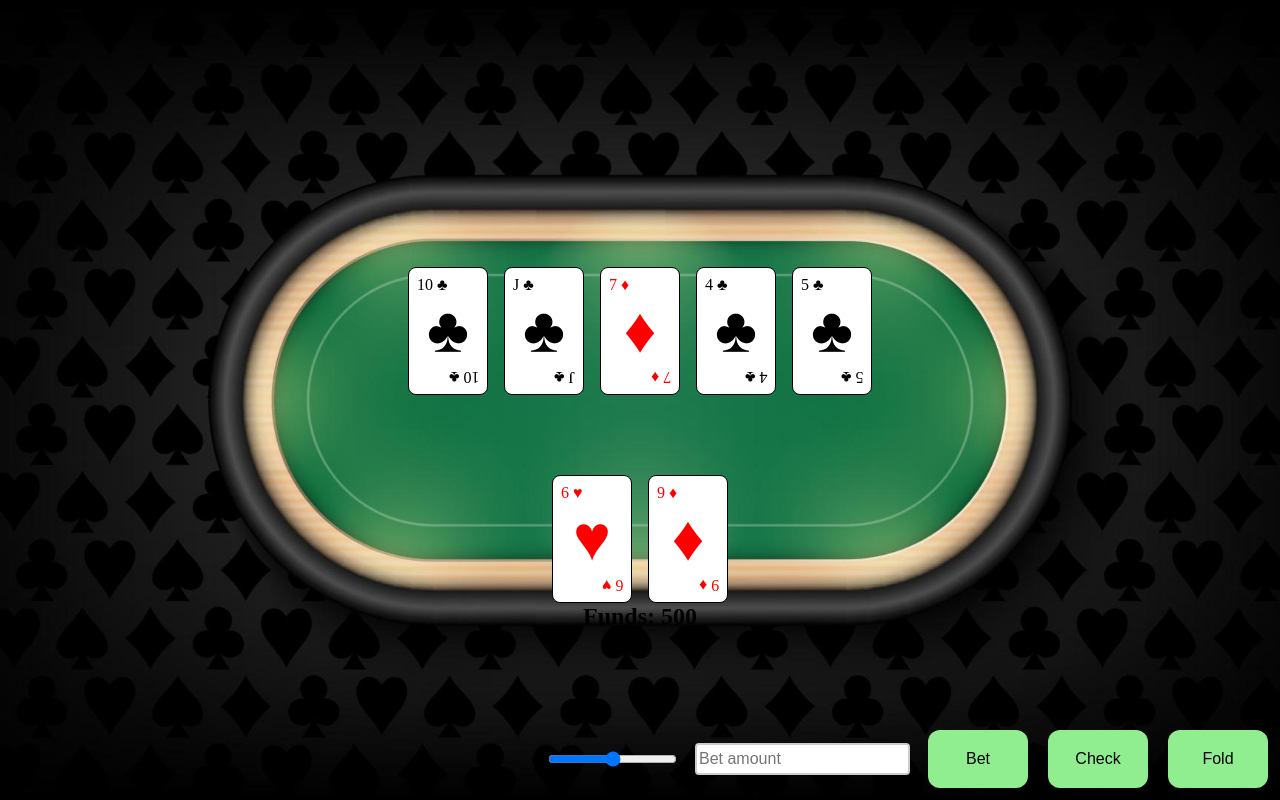
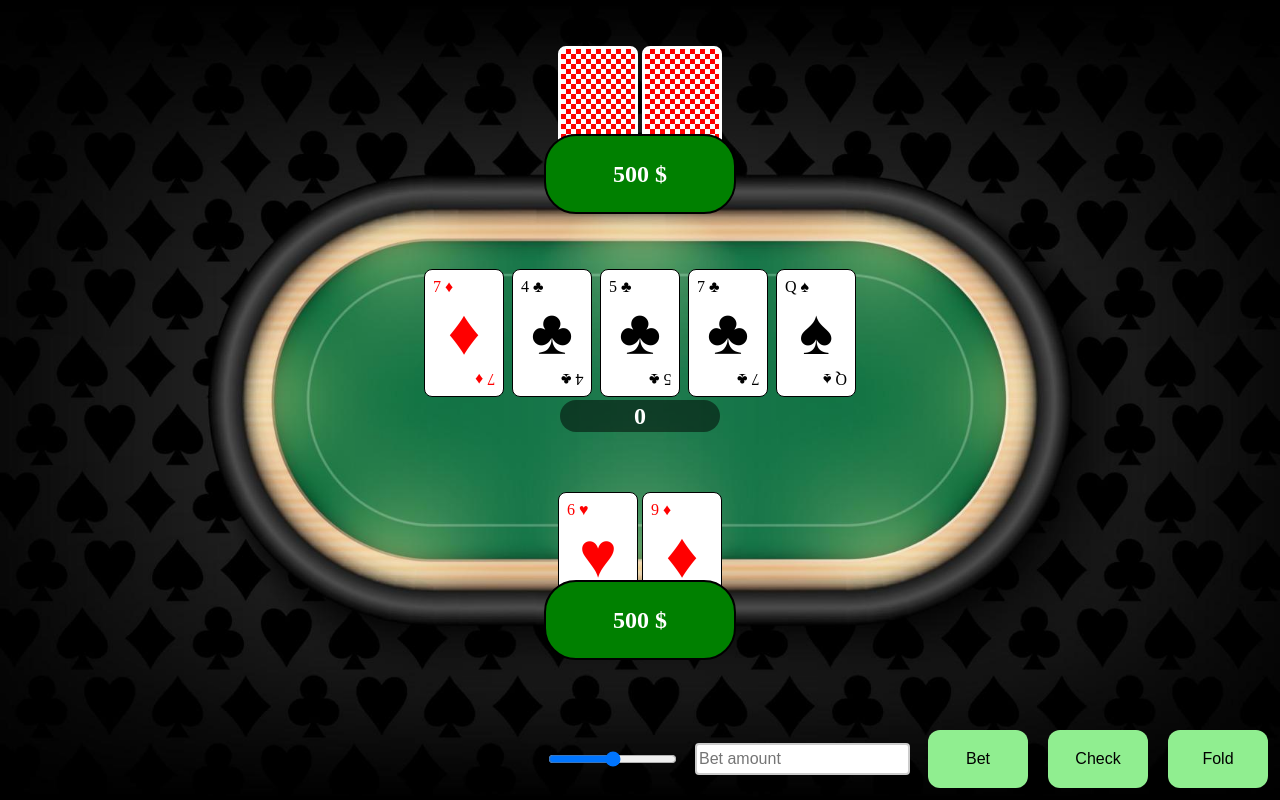
Before and after one commit to PathB/poker-project, a website with bundled scripts: page index.html in a window 1280 px wide. Built offline with nearby package versions, Linux system fonts and the light colour scheme.

Commit message:
Added opponent

```diff
--- a/css/style.css
+++ b/css/style.css
@@ -42,24 +42,27 @@ body {
 }
 
 .player-cards-container {
-  grid-column: span 2;
-  grid-row: 2;
   display: grid;
-  grid-row: 8rem;
   grid-template-rows: repeat(1, 8rem);
   grid-template-columns: repeat(2, 5rem);
-  gap: 1rem;
+  gap: 0.25rem;
   justify-content: center;
 }
-
+.opponent-cards-container{
+  display: grid;
+  grid-template-rows: repeat(1, 8rem);
+  grid-template-columns: repeat(2, 5rem);
+  gap: 0.25rem;
+  margin-top: -150px;
+  justify-content: center;
+}
 .board-cards-container {
-  grid-column: span 5;
-  grid-row: 1;
   display: grid;
   grid-template-rows: repeat(1, 8rem);
   grid-template-columns: repeat(5, 5rem);
-  gap: 1rem;
+  gap: 0.5rem;
   padding: 5rem;
+  margin: 15px;
 }
 .bet-input{
   border: 2px solid #ccc;
@@ -87,12 +90,37 @@ body {
 .bet-button:hover {
   background-color: #45a049;
 }
-.chips-display{
+.chips-display {
+  display: flex;
+  border: 2px solid black;
+  background-color: green;
+  border-radius: 2rem;
   font-size: 24px;
   font-weight: bold;
-
+  color: white;
+  margin: -40px;
+  height: 5rem;
+  width: 12rem;
+  text-align: center;
+  z-index: 10;
+  justify-content: center;
+  align-items: center;
 }
-
+.pot-display{
+  display: flex;
+  position: absolute;
+  background-color: rgba(0, 0, 0, 0.5);
+  border-radius: 2rem;
+  font-size: 24px;
+  font-weight: bold;
+  color: white;
+  height: 2rem;
+  width: 10rem;
+  text-align: center;
+  justify-content: center;
+  align-items: center;
+  margin-top: 1rem;
+}
 
 .card {
   position: relative;
@@ -106,6 +134,17 @@ body {
   align-items: center;
   font-size: 4rem;
 }
+.card.back{
+
+background-image: repeating-conic-gradient(red 0% 25%, white 0% 50%);
+background-position: 0 0, 32px 32px;
+background-size: 10px 10px;
+background-color: #47d3ff;
+border: 3px solid white;
+
+
+}
+
 
 .card.red {
   color: red;
--- a/index.html
+++ b/index.html
@@ -9,6 +9,15 @@
     <link rel="stylesheet" href="css/style.css" </head>
 
 <body>
+    <div class="opponent-cards-container">
+        <div class="opponent-card-slot-1 card-slot">
+            <div class="card back" id="opponent-card-1"></div>
+        </div>
+        <div class="opponent-card-slot-2 card-slot">
+            <div class="card back" id="opponent-card-2"></div>
+        </div>
+    </div>
+    <div id="chips-display-opponent" class="chips-display"></div>
     <div class="board-cards-container">
         <div class="board-card-slot-1 card-slot"></div>
         <div class="board-card-slot-2 card-slot"></div>
@@ -16,6 +25,7 @@
         <div class="board-card-slot-4 card-slot"></div>
         <div class="board-card-slot-5 card-slot"></div>
     </div>
+    <div id="pot-display" class="pot-display" type="number">0</div>
     <div class="player-cards-container">
         <div class="player-card-slot-1 card-slot"></div>
         <div class="player-card-slot-2 card-slot"></div>
--- a/js/logic.js
+++ b/js/logic.js
@@ -1,7 +1,10 @@
 import Deck from "./deck.js"
 import Player from "./player.js"
 
-let player1;
+let player1, opponent, pot, largestBet;
+
+player1 = new Player(500, "chips-display")
+opponent = new Player(500, "chips-display-opponent")
 
 document.getElementById("betSlider").addEventListener("input", function() {
     var sliderValue = this.value;
@@ -16,7 +19,13 @@ document.getElementById("betButton").addEventListener("click", function() {
         console.log("Bet amount: " + input);
         player1.removeChips(input)
         player1.updateChipsDisplay()
+        let potDisplay = document.getElementById("pot-display")
+        pot = parseInt(potDisplay.innerText) + input
+        potDisplay.innerText = pot
 
+        if(largestBet < input){
+            largestBet = input
+        }
     }else{
         alert("Invalid input")
     }
@@ -51,6 +60,8 @@ const CARD_VALUE_MAP = {
 }
 const playerCardSlot1 = document.querySelector(".player-card-slot-1")
 const playerCardSlot2 = document.querySelector(".player-card-slot-2")
+const opponentCardSlot1 = document.querySelector(".opponent-card-slot-1")
+const opponentCardSlot2 = document.querySelector(".opponent-card-slot-2")
 const boardCardSlot1 = document.querySelector(".board-card-slot-1")
 const boardCardSlot2 = document.querySelector(".board-card-slot-2")
 const boardCardSlot3 = document.querySelector(".board-card-slot-3")
@@ -62,21 +73,32 @@ function startRound() {
     const deck = new Deck
     let board = []
     deck.shuffle()
-    player1 = new Player(500)
     player1.updateChipsDisplay()
     player1.hand.push(deck.pop(), deck.pop())
+    opponent.hand.push(deck.pop(), deck.pop())
     board.push(deck.pop(), deck.pop(), deck.pop(), deck.pop(), deck.pop())
 
     let gameStage = "preflop"
+    pot = 0
+    largestBet = 0
 
     playerCardSlot1.appendChild(player1.hand[0].getHTML())
     playerCardSlot2.appendChild(player1.hand[1].getHTML())
+
+
+    // opponentCardSlot1.innerHTML = ""
+    // opponentCardSlot2.innerHTML = ""
+    // opponentCardSlot1.appendChild(opponent.hand[0].getHTML())
+    // opponentCardSlot2.appendChild(opponent.hand[1].getHTML())
+
 
     boardCardSlot1.appendChild(board[0].getHTML())
     boardCardSlot2.appendChild(board[1].getHTML())
     boardCardSlot3.appendChild(board[2].getHTML())
     boardCardSlot4.appendChild(board[3].getHTML())
     boardCardSlot5.appendChild(board[4].getHTML())
+
+    opponent.updateChipsDisplay()
 
     console.log(board)
     console.log(deck)
@@ -256,3 +278,8 @@ function evaluateHand(player, board) {
         }
     }
 }
+
+function opponentBet(opponent, largestBet){
+    const random = Math.random() * 10
+    // TODO
+}
--- a/js/player.js
+++ b/js/player.js
@@ -1,8 +1,9 @@
 
 export default class Player {
-    constructor(chips){
+    constructor(chips, chipDisplayId){
         this.hand = []
         this.chips = chips
+        this.chipDisplayId = chipDisplayId
     }
     addChips(amount){
         this.chips += amount
@@ -11,7 +12,7 @@ export default class Player {
         this.chips -= amount
     }
     updateChipsDisplay() {
-        document.getElementById("chips-display").innerText = `Funds: ${this.chips}`
+        document.getElementById(this.chipDisplayId).innerText = `${this.chips} $`
     }
 
 }
```
